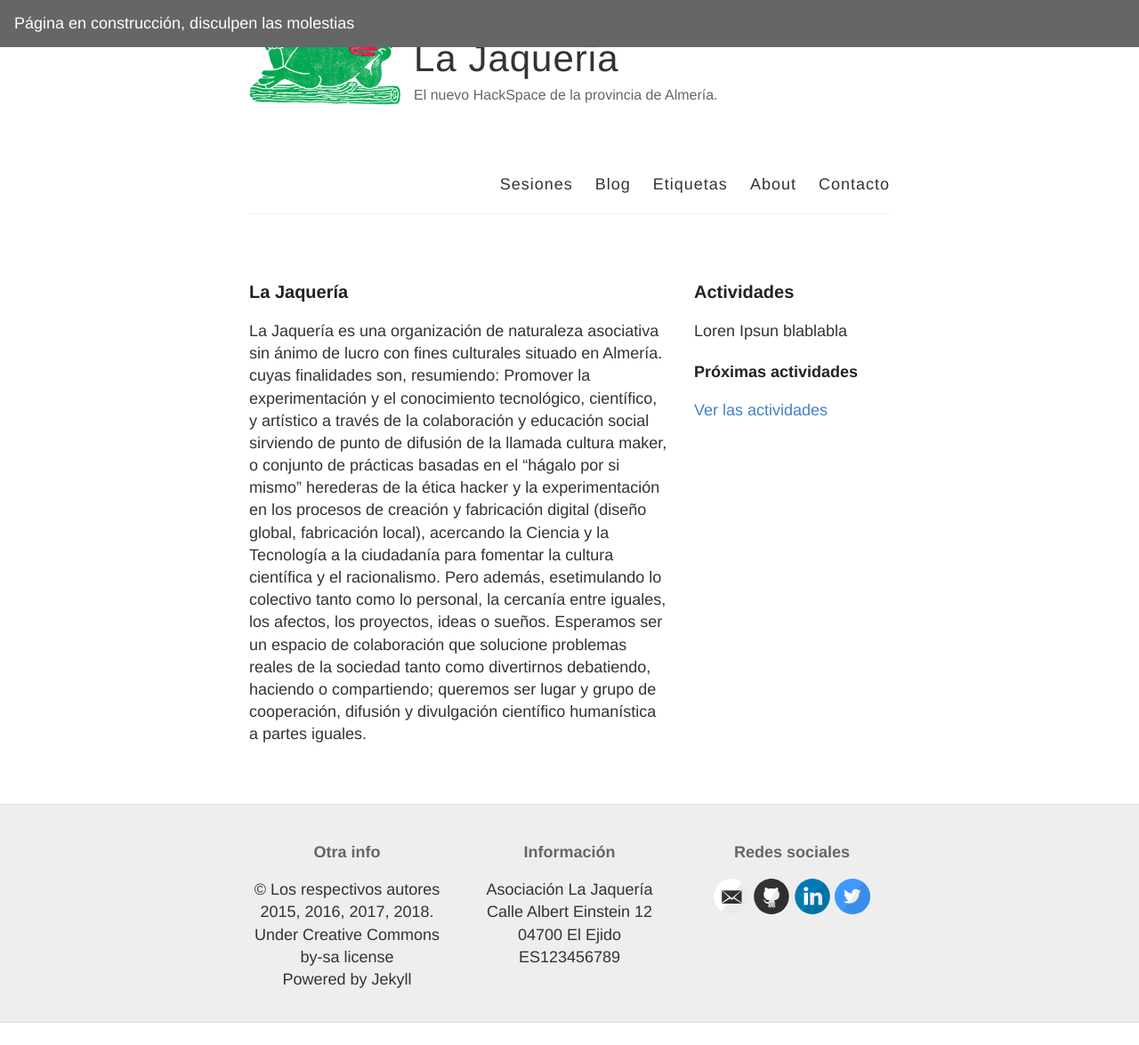
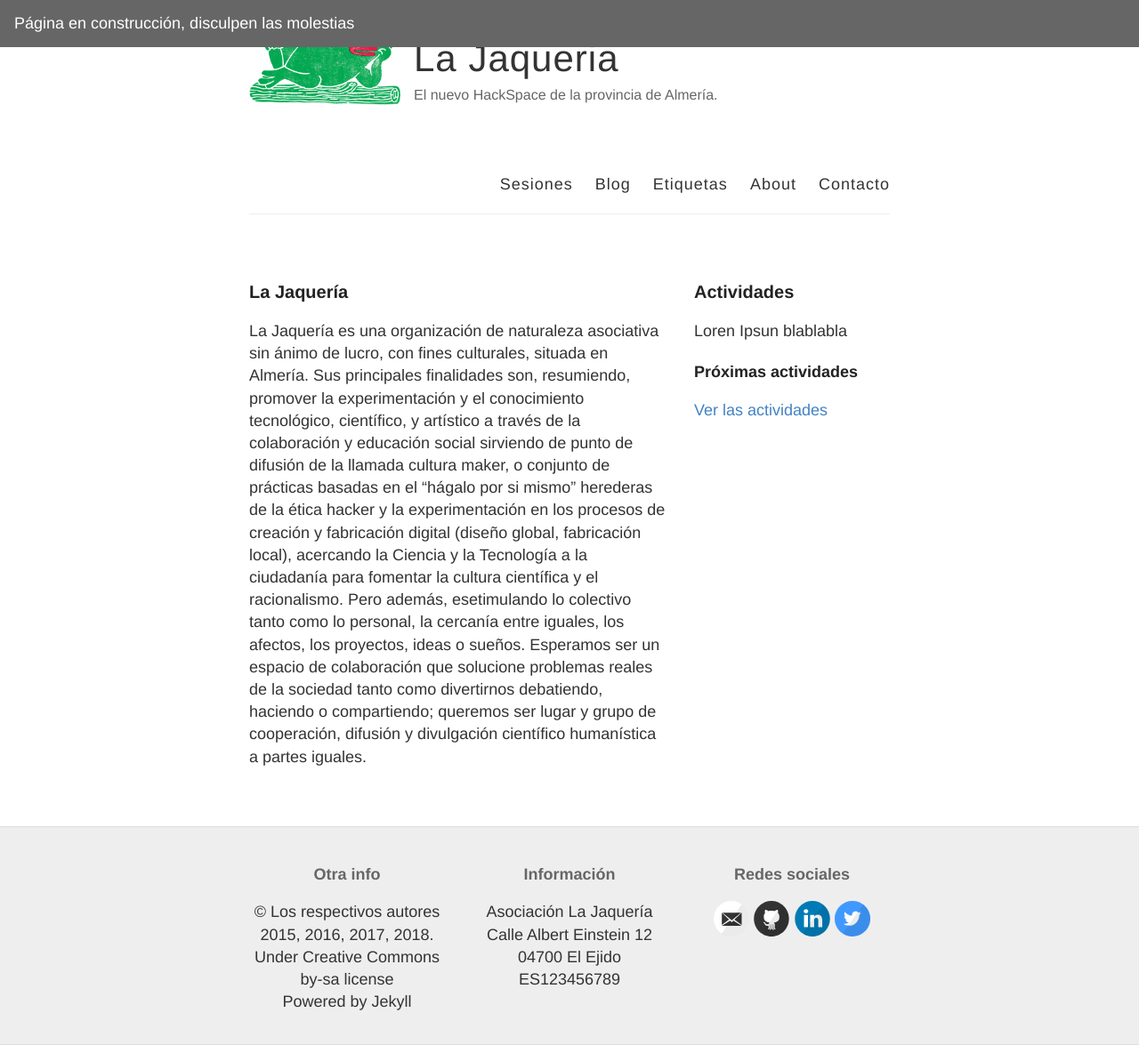
Before and after one commit to LaJaqueria/LaJaqueria.github.io, a Jekyll site: the page built from index.html, in a window 1280 px wide and 1175 px high. Shown: the whole window at 89% size. Built offline with Jekyll 4.4.1, drawn with Linux system fonts in a browser that asks for light colours.

Commit message:
correcciones a texto La Jaquería

```diff
--- a/index.html
+++ b/index.html
@@ -8,8 +8,8 @@
     <div class="col-md-8">
 
         <h3>La Jaquería</h3>
-        <p>La Jaquería es una organización de naturaleza asociativa sin ánimo de lucro con fines culturales situado en Almería.
-cuyas finalidades son, resumiendo: Promover la experimentación y el conocimiento tecnológico, científico, y artístico a través de la colaboración y educación social sirviendo de punto de difusión de la llamada cultura maker, o conjunto de prácticas basadas en el “hágalo por si mismo” herederas de la ética hacker y la experimentación en los procesos de creación y fabricación digital (diseño global, fabricación local), acercando la Ciencia y la Tecnología a la ciudadanía para fomentar la cultura científica y el racionalismo.
+        <p>La Jaquería es una organización de naturaleza asociativa sin ánimo de lucro, con fines culturales, situada en Almería.
+Sus principales finalidades son, resumiendo, promover la experimentación y el conocimiento tecnológico, científico, y artístico a través de la colaboración y educación social sirviendo de punto de difusión de la llamada cultura maker, o conjunto de prácticas basadas en el “hágalo por si mismo” herederas de la ética hacker y la experimentación en los procesos de creación y fabricación digital (diseño global, fabricación local), acercando la Ciencia y la Tecnología a la ciudadanía para fomentar la cultura científica y el racionalismo.
 Pero además, esetimulando lo colectivo tanto como lo personal, la cercanía entre iguales, los afectos, los proyectos, ideas o sueños. Esperamos ser un espacio de colaboración que
             solucione problemas reales de la sociedad tanto como divertirnos debatiendo, haciendo o compartiendo; queremos ser lugar y grupo de cooperación, difusión y divulgación científico humanística a partes iguales.</p>
     </div>
```
